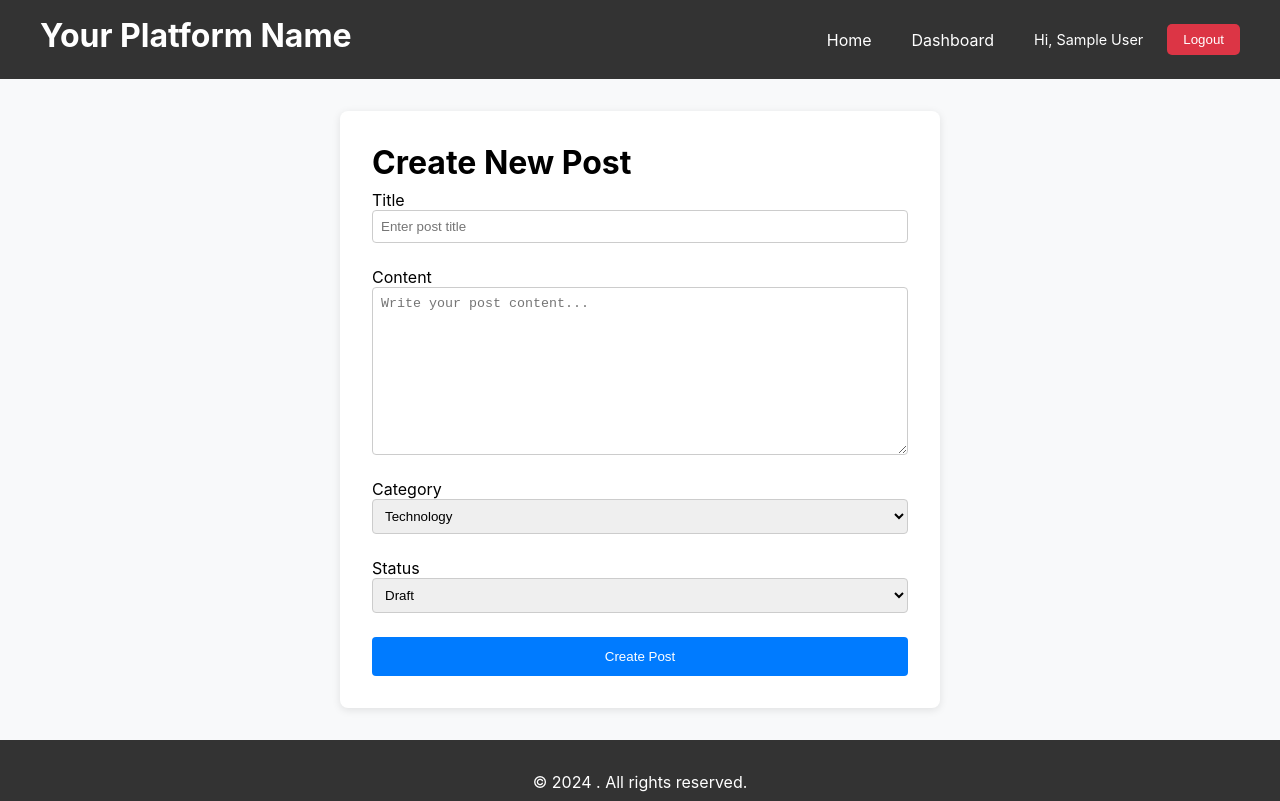
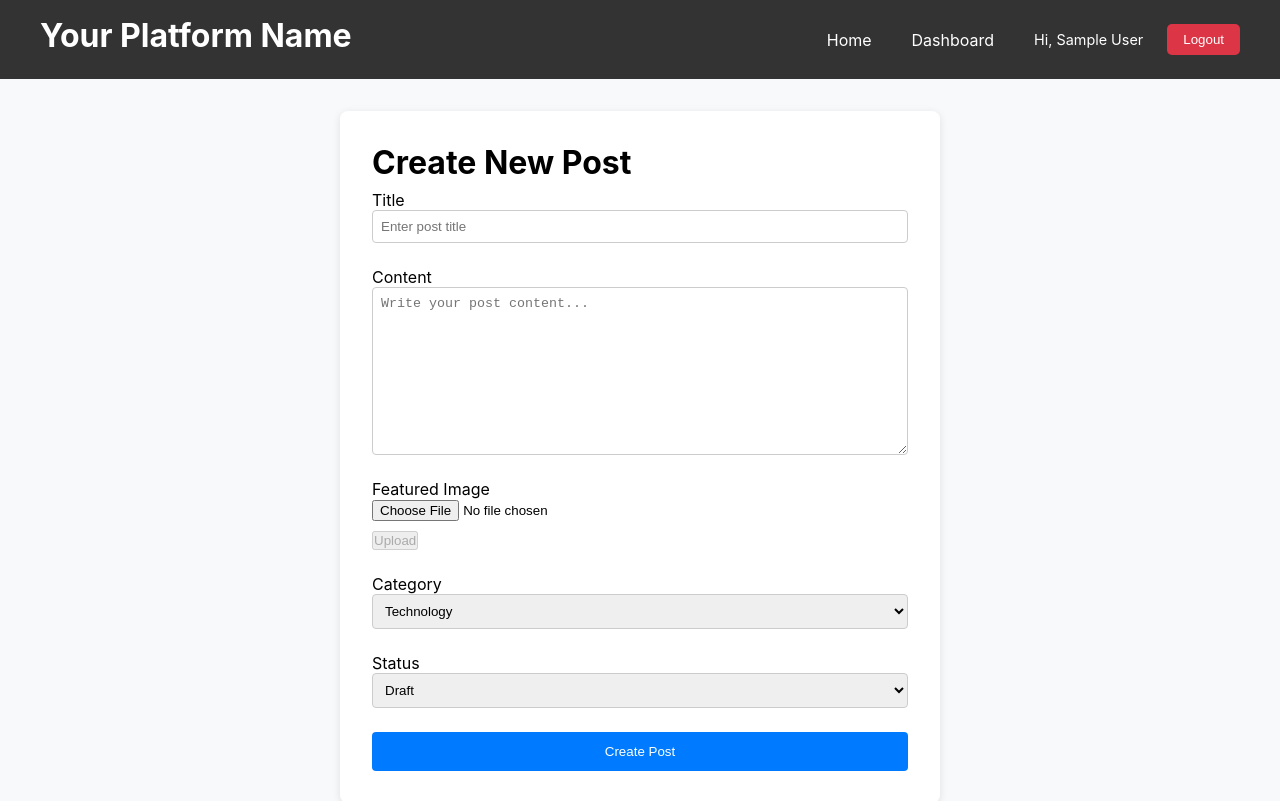
Before and after one commit to Nith88/Creator-s-Platform, a React (Vite) app in the folder client/: page /create in a window 1280 px wide. Shown: the top 801 px of the page. Built offline with nearby package versions, Linux system fonts and the light colour scheme; no server answers; sample sign-in values are in the browser's storage.

Commit message:
File upload Frontend

```diff
--- /dev/null
+++ b/client/src/components/ImageUpload.jsx
@@ -0,0 +1,139 @@
+
+import { useEffect, useState } from 'react';
+import axios from 'axios';
+
+const ImageUpload = () => {
+  /* 📦 STATE */
+  const [selectedFile, setSelectedFile] = useState(null);
+  const [previewUrl, setPreviewUrl] = useState(null);
+  const [error, setError] = useState('');
+
+  /* ✅ VALIDATE FILE */
+  const validateFile = (file) => {
+    if (!file) {
+      return 'Please select a file';
+    }
+
+    const allowedTypes = ['image/jpeg', 'image/png', 'image/webp'];
+
+    if (!allowedTypes.includes(file.type)) {
+      return 'Only JPG, PNG, and WEBP images are allowed';
+    }
+
+    const maxSize = 5 * 1024 * 1024; // 5MB
+
+    if (file.size > maxSize) {
+      return 'File size must be less than 5MB';
+    }
+
+    return null;
+  };
+
+  /* 📁 HANDLE FILE CHANGE */
+  const handleFileChange = (e) => {
+    const file = e.target.files[0];
+
+    if (!file) return;
+
+    const validationError = validateFile(file);
+
+    if (validationError) {
+      setError(validationError);
+      setSelectedFile(null);
+      setPreviewUrl(null);
+      return;
+    }
+
+    setError('');
+    setSelectedFile(file);
+
+    const objectUrl = URL.createObjectURL(file);
+    setPreviewUrl(objectUrl);
+  };
+
+  /* 🚀 HANDLE SUBMIT */
+  const handleSubmit = async (e) => {
+    e.preventDefault();
+
+    if (!selectedFile) return;
+
+    try {
+      const formData = new FormData();
+
+      formData.append('image', selectedFile);
+
+      const token = localStorage.getItem('token');
+
+      const response = await axios.post(
+        'http://localhost:5000/api/upload',
+        formData,
+        {
+          headers: {
+            Authorization: `Bearer ${token}`
+          }
+        }
+      );
+
+      console.log('✅ Upload Success:', response.data);
+
+      alert('Image uploaded successfully!');
+    } catch (err) {
+      console.error('❌ Upload Error:', err);
+
+      setError(
+        err.response?.data?.message || 'Image upload failed'
+      );
+    }
+  };
+
+  /* 🧹 CLEANUP OBJECT URL */
+  useEffect(() => {
+    return () => {
+      if (previewUrl) {
+        URL.revokeObjectURL(previewUrl);
+      }
+    };
+  }, [previewUrl]);
+
+  /* 🎨 JSX */
+  return (
+    <form onSubmit={handleSubmit}>
+      <input
+        type="file"
+        accept="image/jpeg,image/png,image/webp"
+        onChange={handleFileChange}
+      />
+
+      {error && (
+        <p style={{ color: 'red' }}>
+          {error}
+        </p>
+      )}
+
+      {previewUrl && (
+        <img
+          src={previewUrl}
+          alt="Preview"
+          style={{
+            width: '200px',
+            marginTop: '10px',
+            borderRadius: '10px'
+          }}
+        />
+      )}
+
+      <button
+        type="submit"
+        disabled={!selectedFile || !!error}
+        style={{
+          display: 'block',
+          marginTop: '10px'
+        }}
+      >
+        Upload
+      </button>
+    </form>
+  );
+};
+
+export default ImageUpload;
--- a/client/src/pages/CreatePost.jsx
+++ b/client/src/pages/CreatePost.jsx
@@ -1,19 +1,25 @@
+
 import { useState } from 'react';
 import { useNavigate } from 'react-router-dom';
+
 import api from '../services/api';
+import ImageUpload from '../components/ImageUpload';
 
 const CreatePost = () => {
   const [formData, setFormData] = useState({
     title: '',
     content: '',
     category: 'Technology',
-    status: 'draft'
+    status: 'draft',
+    image: ''
   });
+
   const [isLoading, setIsLoading] = useState(false);
   const [error, setError] = useState('');
 
   const navigate = useNavigate();
 
+  /* ✏️ HANDLE INPUT CHANGES */
   const handleChange = (e) => {
     setFormData({
       ...formData,
@@ -21,8 +27,25 @@ const CreatePost = () => {
     });
   };
 
+  /* 🖼️ HANDLE IMAGE UPLOAD */
+  const handleUpload = async (uploadData) => {
+    try {
+      const imageUrl = uploadData.imageUrl;
+
+      setFormData((prev) => ({
+        ...prev,
+        image: imageUrl
+      }));
+
+    } catch (err) {
+      console.error('Upload handling failed:', err);
+    }
+  };
+
+  /* 🚀 SUBMIT POST */
   const handleSubmit = async (e) => {
     e.preventDefault();
+
     setError('');
     setIsLoading(true);
 
@@ -30,11 +53,14 @@ const CreatePost = () => {
       const response = await api.post('/api/posts', formData);
 
       if (response.data.success) {
-        // Redirect to dashboard after successful creation
         navigate('/dashboard');
       }
+
     } catch (err) {
-      setError(err.response?.data?.message || 'Failed to create post');
+      setError(
+        err.response?.data?.message || 'Failed to create post'
+      );
+
     } finally {
       setIsLoading(false);
     }
@@ -45,12 +71,18 @@ const CreatePost = () => {
       <div style={formContainerStyle}>
         <h1>Create New Post</h1>
 
-        {error && <div style={errorStyle}>{error}</div>}
+        {error && (
+          <div style={errorStyle}>
+            {error}
+          </div>
+        )}
 
         <form onSubmit={handleSubmit} style={formStyle}>
-          {/* Title */}
+
+          {/* TITLE */}
           <div style={fieldStyle}>
             <label>Title</label>
+
             <input
               type="text"
               name="title"
@@ -62,9 +94,10 @@ const CreatePost = () => {
             />
           </div>
 
-          {/* Content */}
+          {/* CONTENT */}
           <div style={fieldStyle}>
             <label>Content</label>
+
             <textarea
               name="content"
               value={formData.content}
@@ -76,9 +109,31 @@ const CreatePost = () => {
             />
           </div>
 
-          {/* Category */}
+          {/* IMAGE UPLOAD */}
+          <div style={fieldStyle}>
+            <label>Featured Image</label>
+
+            <ImageUpload onUpload={handleUpload} />
+
+            {formData.image && (
+              <img
+                src={formData.image}
+                alt="Uploaded"
+                style={{
+                  width: '100%',
+                  maxHeight: '300px',
+                  objectFit: 'cover',
+                  marginTop: '1rem',
+                  borderRadius: '8px'
+                }}
+              />
+            )}
+          </div>
+
+          {/* CATEGORY */}
           <div style={fieldStyle}>
             <label>Category</label>
+
             <select
               name="category"
               value={formData.category}
@@ -92,9 +147,10 @@ const CreatePost = () => {
             </select>
           </div>
 
-          {/* Status */}
+          {/* STATUS */}
           <div style={fieldStyle}>
             <label>Status</label>
+
             <select
               name="status"
               value={formData.status}
@@ -106,6 +162,7 @@ const CreatePost = () => {
             </select>
           </div>
 
+          {/* SUBMIT BUTTON */}
           <button
             type="submit"
             disabled={isLoading}
@@ -119,12 +176,14 @@ const CreatePost = () => {
   );
 };
 
-// Add styles...
+/* 🎨 STYLES */
+
 const containerStyle = {
   display: 'flex',
   justifyContent: 'center',
   padding: '2rem',
 };
+
 const formContainerStyle = {
   width: '100%',
   maxWidth: '600px',
@@ -133,9 +192,9 @@ const formContainerStyle = {
   borderRadius: '8px',
   boxShadow: '0 2px 8px rgba(0,0,0,0.1)',
 };
+
 const formStyle = {
   display: 'flex',
-
   flexDirection: 'column',
   gap: '1.5rem',
 };
@@ -144,15 +203,16 @@ const fieldStyle = {
   display: 'flex',
   flexDirection: 'column',
 };
+
 const inputStyle = {
   padding: '0.5rem',
   border: '1px solid #ccc',
   borderRadius: '4px',
 };
+
 const textareaStyle = {
   padding: '0.5rem',
   border: '1px solid #ccc',
-
   borderRadius: '4px',
   resize: 'vertical',
 };
@@ -165,6 +225,7 @@ const buttonStyle = {
   borderRadius: '4px',
   cursor: 'pointer',
 };
+
 const errorStyle = {
   padding: '0.75rem',
   backgroundColor: '#f8d7da',
@@ -173,5 +234,4 @@ const errorStyle = {
   borderRadius: '4px',
 };
 
-
 export default CreatePost;
```
Lines whose indentation alone changed are shown as unchanged.
